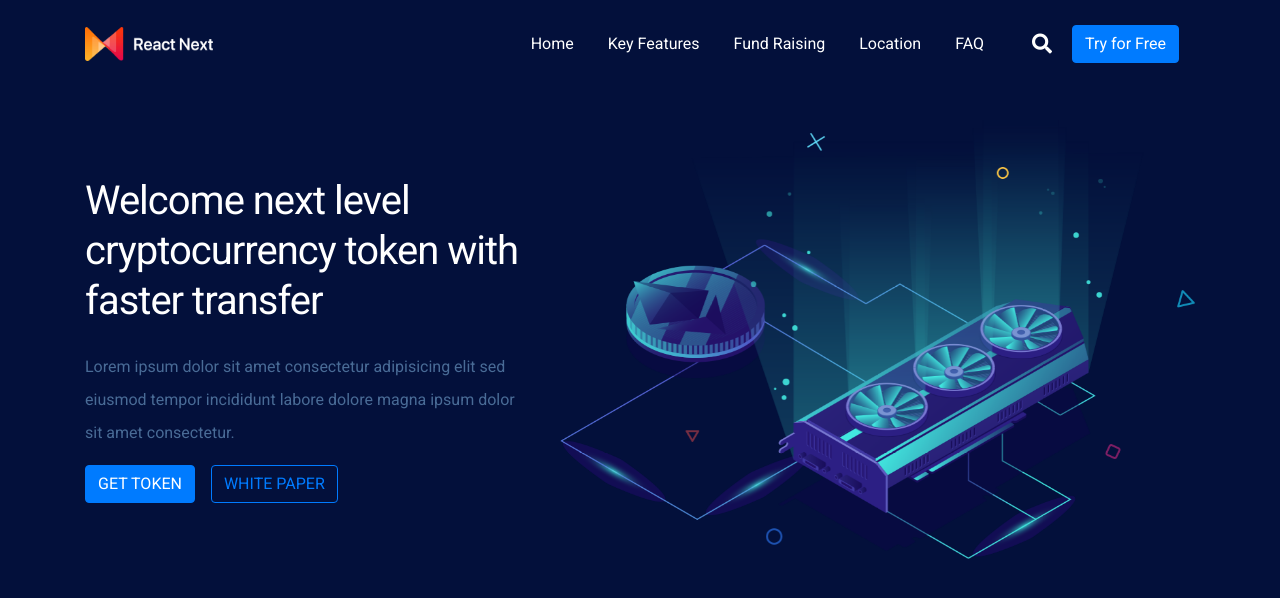
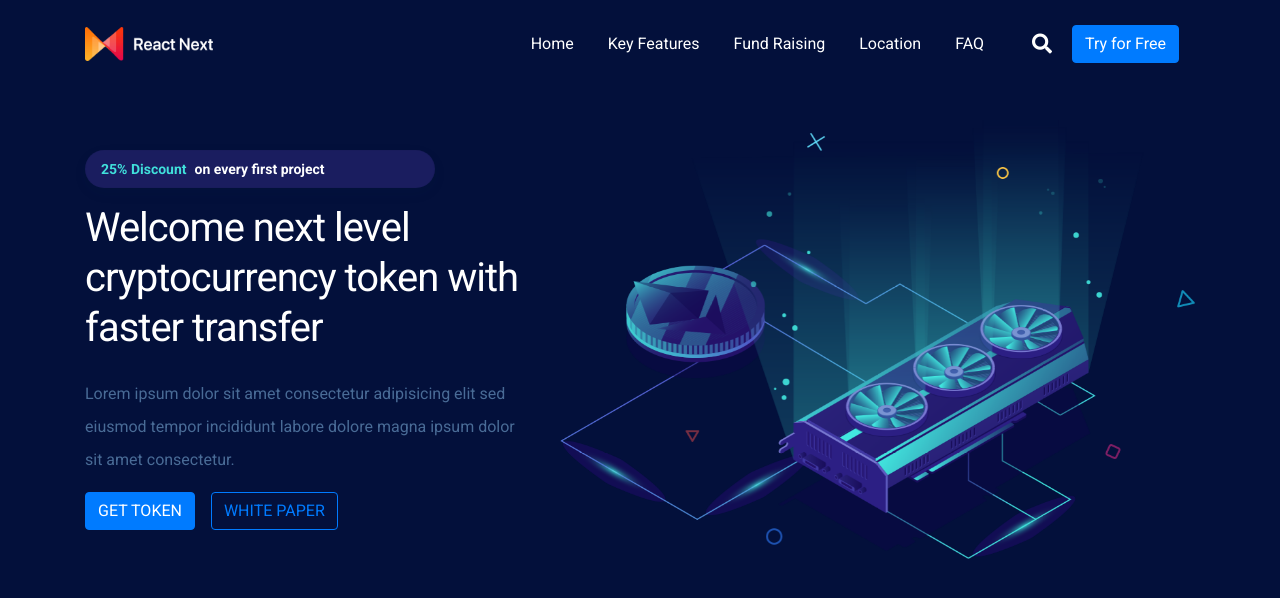
Before and after one commit to muhammadumarfarooq/react-IT-industry-Web, a React (Create React App) app: page / in a window 1280 px wide. Shown: the top 598 px of the page. Built offline with nearby package versions, Linux system fonts and the light colour scheme.

Commit message:
add discount banner

```diff
--- a/src/components/Header.js
+++ b/src/components/Header.js
@@ -3,6 +3,7 @@ import ButtonOutline from "./common/ButtonOutline";
 import Button from "./common/Button";
 import Fade from "react-reveal/Fade";
 import headerImg from "../assets/main.png";
+import DiscountBanner from "./common/DiscountBanner";
 
 const Header = () => {
   return (
@@ -11,11 +12,12 @@ const Header = () => {
         <div className='row'>
           <Fade bottom cascade>
             <div className='col-md-5 header-text-box'>
-              <h1>
+              <DiscountBanner />
+              <h1 className='title'>
                 Welcome next level cryptocurrency token with faster transfer
               </h1>
 
-              <p>
+              <p className='detail'>
                 Lorem ipsum dolor sit amet consectetur adipisicing elit sed
                 eiusmod tempor incididunt labore dolore magna ipsum dolor sit
                 amet consectetur.
--- /dev/null
+++ b/src/components/common/DiscountBanner.js
@@ -0,0 +1,12 @@
+import React from "react";
+
+const DiscountBanner = () => {
+  return (
+    <div className='discount-banner'>
+      <p className='banner-discount'>25% Discount</p>
+      <p>on every first project </p>
+    </div>
+  );
+};
+
+export default DiscountBanner;
--- a/src/styles/base/_settings.scss
+++ b/src/styles/base/_settings.scss
@@ -8,6 +8,7 @@ $button-2-color: #4464bd;
 $box-shadow-color: #4b6deb;
 
 $discount-bg-color: #1a1d5f;
+$discount-text-color: #40e0db;
 // CountDown
 $countdown-bg-color: #0b1741;
 
--- /dev/null
+++ b/src/styles/components/_discountBanner.scss
@@ -0,0 +1,23 @@
+.discount-banner {
+  background-color: $discount-bg-color;
+  display: flex;
+  padding: 7px 15px;
+  box-shadow: rgba(22, 53, 76, 0.05) 0px 5px 15px 0px;
+  margin-bottom: 15px;
+  border-radius: 4rem;
+  border-width: 1px;
+  border-style: solid;
+  border-color: rgba(0, 0, 0, 0.03);
+  max-width: 350px;
+  p {
+    margin: 0;
+    font-size: 14px;
+    color: $light-color;
+    margin-bottom: 0px;
+    font-weight: 700;
+    &.banner-discount {
+      color: $discount-text-color;
+      margin-right: 8px;
+    }
+  }
+}
--- a/src/styles/components/_header.scss
+++ b/src/styles/components/_header.scss
@@ -4,14 +4,14 @@
     display: flex;
     flex-direction: column;
     justify-content: center;
-    h1 {
+    h1.title {
       line-height: 1.25;
       font-weight: 400;
-      color: rgb(255, 255, 255);
+      color: $light-color;
       margin-bottom: 24px;
       letter-spacing: -0.025em;
     }
-    p {
+    p.detail {
       color: $primary-text-color;
       font-size: 16px;
       line-height: 33px;
--- a/src/styles/styles.scss
+++ b/src/styles/styles.scss
@@ -3,3 +3,4 @@
 @import "./components/navbar";
 @import "./components/footer";
 @import "./components/header";
+@import "./components/discountBanner";
```
